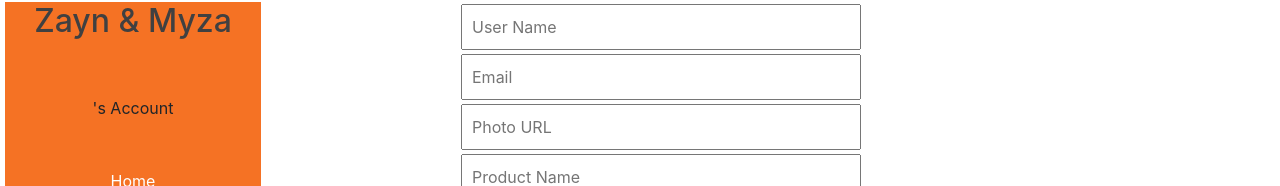
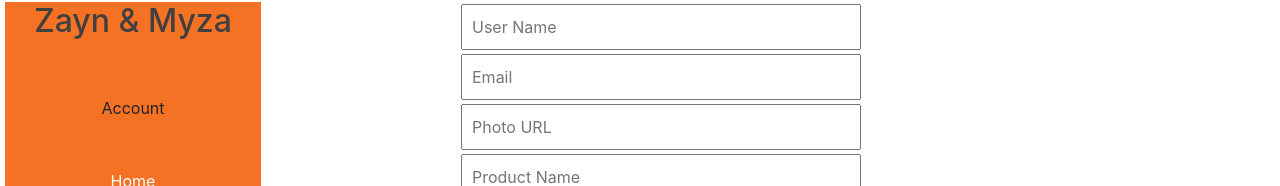
Before and after one commit to alhabib911/warehouse-managenent-website-fontend, a React (Create React App) app: page /addproduct in a window 1280 px wide. Shown: the part 225-411 px from the top of the page. Built offline with nearby package versions, Linux system fonts and the light colour scheme; no server answers.

Commit message:
REDME file updated

```diff
--- a/src/Components/AddProduct/AddProduct.js
+++ b/src/Components/AddProduct/AddProduct.js
@@ -42,7 +42,7 @@ const AddProduct = () => {
             <div className='addproduct-container'>
                 <div className='menu'>
                     <h2><Link className='logo-name' to='/home'>Zayn & Myza</Link></h2> <br /> <br />
-                    <p>{user?.displayName}'s Account</p>
+                    <p>{user?.displayName} Account</p>
                     <hr />
                     <Link to='/home'>Home</Link>
                     <Link to='/manage'>All Products</Link>
```
Also changed, not shown: 1 other file (tests, documents, lock files or other folders).
